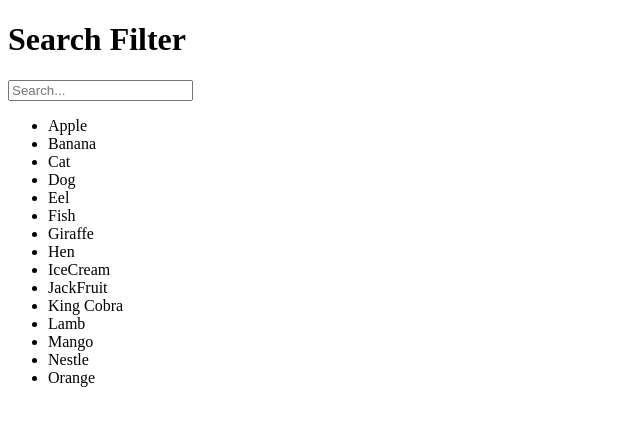
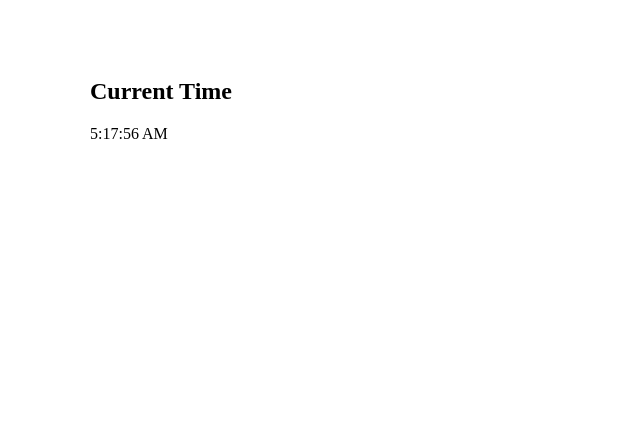
Before and after one commit to codecamp-prem/React-Coding-Interview, a React (Vite) app: page / in a window 1280 px wide. Shown: the top 426 px of the page, without its empty margins (0-640 px from the left). Built offline with nearby package versions, Linux system fonts and the light colour scheme.

Commit message:
clock : setInterval, useEffect

```diff
--- a/src/App.tsx
+++ b/src/App.tsx
@@ -1,9 +1,9 @@
-import SearchFilter from "./Challanges/SearchFilter";
+import Clock from "./Challanges/Clock";
 
 function App() {
   return (
     <>
-      <SearchFilter />
+      <Clock />
     </>
   );
 }
--- /dev/null
+++ b/src/Challanges/Clock.tsx
@@ -0,0 +1,27 @@
+import { useEffect, useState } from "react";
+import "./multiStepForm.css";
+
+const Clock = () => {
+  const [time, setTime] = useState<Date | undefined>();
+  useEffect(() => {
+    const timerID = window.setInterval(() => {
+      setTime(new Date());
+    }, 1000);
+
+    return () => {
+      window.clearInterval(timerID);
+    };
+  }, []);
+
+  if (time === null) return null;
+  return (
+    <div className="container">
+      <section>
+        <h1>Current Time</h1>
+        <p>{time?.toLocaleTimeString()}</p>
+      </section>
+    </div>
+  );
+};
+
+export default Clock;
```
